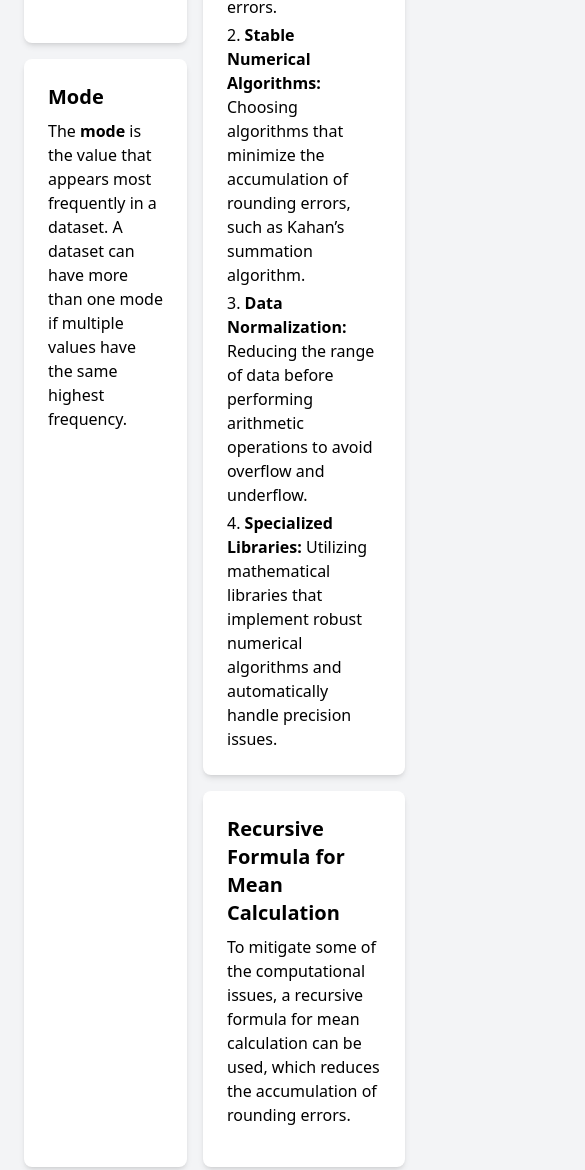
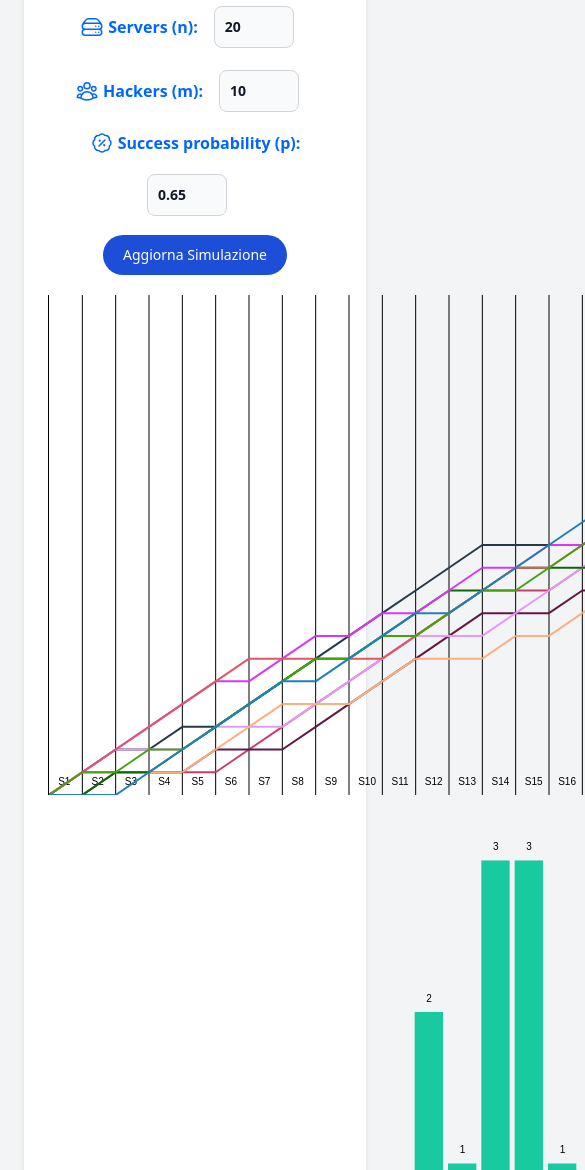
Before and after one commit to g-cesar/statistics_24-25, a plain HTML site: page hw1.html in a window 390 px wide. Shown: the part 6137-7307 px from the top of the page, 585 px wide, since content can reach past the window. Drawn offline with nearby package versions, Linux system fonts and the light colour scheme.

```diff
--- a/hw1.html
+++ b/hw1.html
@@ -81,7 +81,7 @@
     </section>
 
     <!-- Homework List -->
-    <section class="grid grid-cols-2 md:grid-cols-4 gap-4">
+    <section class="grid grid-cols-1 md:grid-cols-2 lg:grid-cols-4 gap-4">
       <div class="grid gap-4">
         <article class="bg-white p-6 rounded-lg shadow-md">
           <h3 class="text-xl font-bold mb-2">Population</h3>
@@ -271,7 +271,7 @@
         <button id="updateBtn" class="text-white bg-blue-700 hover:bg-blue-800 focus:outline-none focus:ring-4 focus:ring-blue-300 font-medium rounded-full text-sm px-5 py-2.5 text-center">Aggiorna Simulazione</button>
       </div>
       <!-- Area per disegnare i grafici -->
-      <div class="canvas-container">
+      <div class="grid grid-cols-1 md:grid-cols-2">
           <canvas id="attackCanvas"></canvas>
           <canvas id="probabilityCanvas"></canvas>
       </div>
```
Also changed, not shown: attackSim.js (+29 -7 lines).
